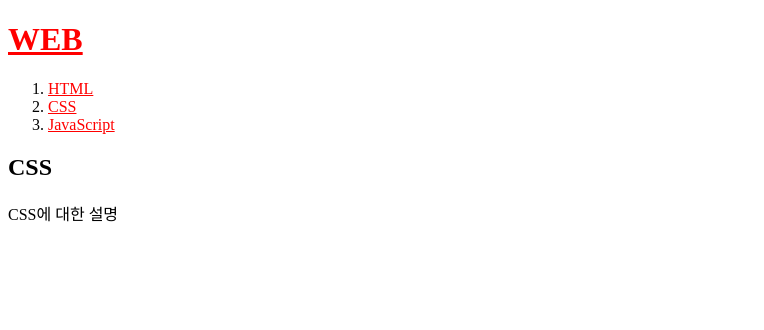
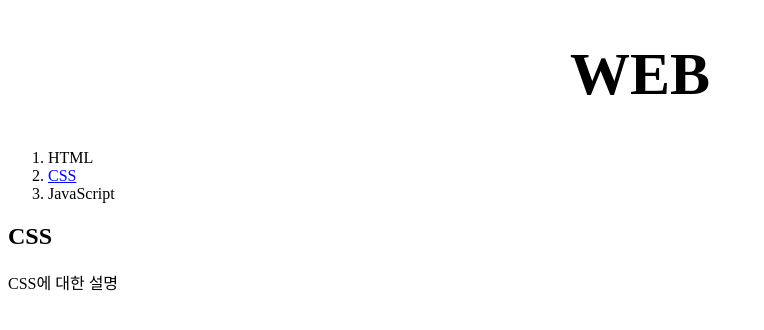
Before and after one commit to hongju-jeong/WEB, a plain HTML site: page 2.html in a window 1280 px wide. Shown: the whole page, without its empty margins (0-764 px from the left). Drawn offline with Linux system fonts and the light colour scheme.

Commit message:
css property search

```diff
--- a/2.html
+++ b/2.html
@@ -5,7 +5,12 @@
   <meta charset="utf-8">
 <style>
   a {
-    color:red;
+    color:black;
+    text-decoration: none;
+  }
+  h1 {
+    font-size: 60px;
+    text-align:center;
   }
   </style>
 </head>
@@ -13,7 +18,7 @@
   <h1><a href="index.html">WEB</a></h1>
   <ol>
     <li><a href="1.html">HTML</a></li>
-    <li><a href="2.html">CSS</a></li>
+    <li><a href="2.html" style="color:blue;text-decoration:underline">CSS</a></li>
     <li><a href="3.html">JavaScript</a></li>
   </ol>
   <!--
```
